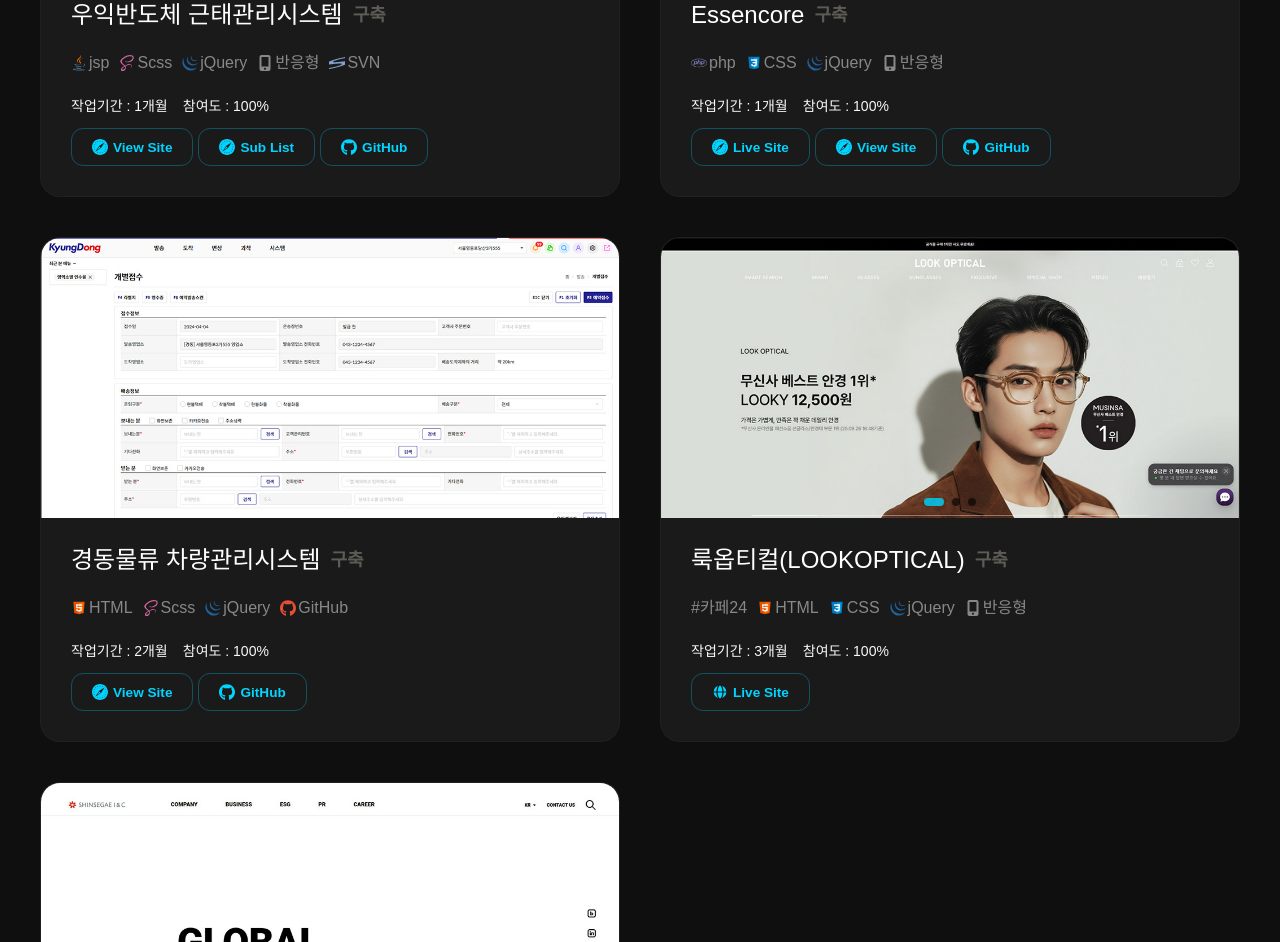
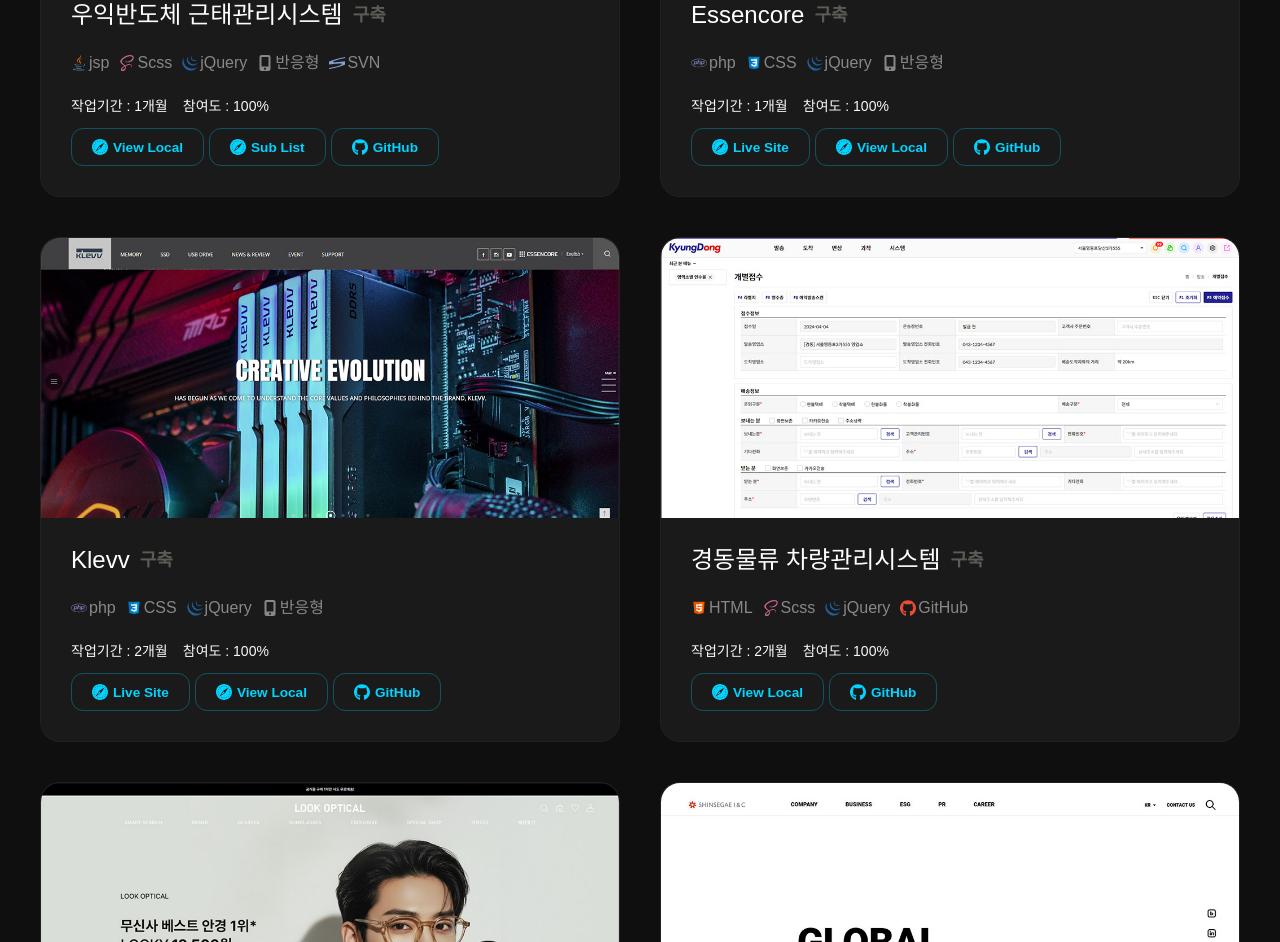
Before and after one commit to argur81/Portfolio, a plain HTML site: page index.html in a window 1280 px wide. Shown: the part 3078-4020 px from the top of the page. Drawn offline with Linux system fonts and the light colour scheme; a web font is replaced by a local one.

Commit message:
no message

```diff
--- a/index.html
+++ b/index.html
@@ -219,7 +219,7 @@
                                         <p>참여도 : 100%</p>
                                     </li>
                                     <li class="link">
-                                        <a href="https://argur81.github.io/Healer.B/" class="site" target="_blank">View Site</a>
+                                        <a href="https://argur81.github.io/Healer.B/" class="site" target="_blank">View Local</a>
                                         <a href="https://argur81.github.io/Healer.B/list.html" class="site" target="_blank">Sub List</a>
                                         <a href="https://github.com/argur81/Healer.B.git" class="git" target="_blank">GitHub</a>
                                     </li>
@@ -251,7 +251,7 @@
                                         <p>참여도 : 100%</p>
                                     </li>
                                     <li class="link">
-                                        <a href="https://argur81.github.io/SKplanet/" class="site" target="_blank">View Site</a>
+                                        <a href="https://argur81.github.io/SKplanet/" class="site" target="_blank">View Local</a>
                                         <a href="https://argur81.github.io/SKplanet/list.html" class="site" target="_blank">Sub List</a>
                                         <a href="https://github.com/argur81/SKplanet.git" class="git" target="_blank">GitHub</a>
                                     </li>
@@ -284,7 +284,7 @@
                                         <p>참여도 : 100%</p>
                                     </li>
                                     <li class="link">
-                                        <a href="https://argur81.github.io/wooik/" class="site" target="_blank">View Site</a>
+                                        <a href="https://argur81.github.io/wooik/" class="site" target="_blank">View Local</a>
                                         <a href="https://argur81.github.io/wooik/list.html" class="site" target="_blank">Sub List</a>
                                         <a href="https://github.com/argur81/wooik" class="git" target="_blank">GitHub</a>
                                     </li>
@@ -315,13 +315,43 @@
                                     </li>
                                     <li class="link">
                                         <a href="https://www.essencore.com/en/main.php" class="site" target="_blank">Live Site</a>
-                                        <a href="https://argur81.github.io/Essencore/" class="site" target="_blank">View Site</a>
+                                        <a href="https://argur81.github.io/Essencore/" class="site" target="_blank">View Local</a>
                                         <a href="https://github.com/argur81/Essencore" class="git" target="_blank">GitHub</a>
                                     </li>
                                 </ul>
                             </div>
                         </div>
                         <!--//Essencore-->
+                        <!--Klevv-->
+                        <div class="cell">
+                            <div class="thumb">
+                                <ul class="swiper-wrapper">
+                                    <li class="swiper-slide"><img src="images/career/klevv.jpg"></li>
+                                </ul>
+                                <div class="swiper-pagination"></div>
+                            </div>
+                            <div class="details">
+                                <ul>
+                                    <li class="prj_name">Klevv<span>구축</span></li>
+                                    <li class="used">
+                                        <i class="php">php</i>
+                                        <i class="css">CSS</i>
+                                        <i class="jquery">jQuery</i>
+                                        <i class="responsive">반응형</i>
+                                    </li>
+                                    <li class="detail">
+                                        <p>작업기간 : 2개월</p>
+                                        <p>참여도 : 100%</p>
+                                    </li>
+                                    <li class="link">
+                                        <a href="https://www.klevv.com/ken/main.php" class="site" target="_blank">Live Site</a>
+                                        <a href="https://argur81.github.io/Klevv/" class="site" target="_blank">View Local</a>
+                                        <a href="https://github.com/argur81/Klevv" class="git" target="_blank">GitHub</a>
+                                    </li>
+                                </ul>
+                            </div>
+                        </div>
+                        <!--//Klevv-->
                         <!--경동택배-->
                         <div class="cell">
                             <div class="thumb">
@@ -344,7 +374,7 @@
                                         <p>참여도 : 100%</p>
                                     </li>
                                     <li class="link">
-                                        <a href="https://argur81.github.io/KD-Exp/" class="site" target="_blank">View Site</a>
+                                        <a href="https://argur81.github.io/KD-Exp/" class="site" target="_blank">View Local</a>
                                         <a href="https://github.com/argur81/KD-Exp" class="git" target="_blank">GitHub</a>
                                     </li>
                                 </ul>
```
Also changed, not shown: images/career/klevv.jpg (added).
